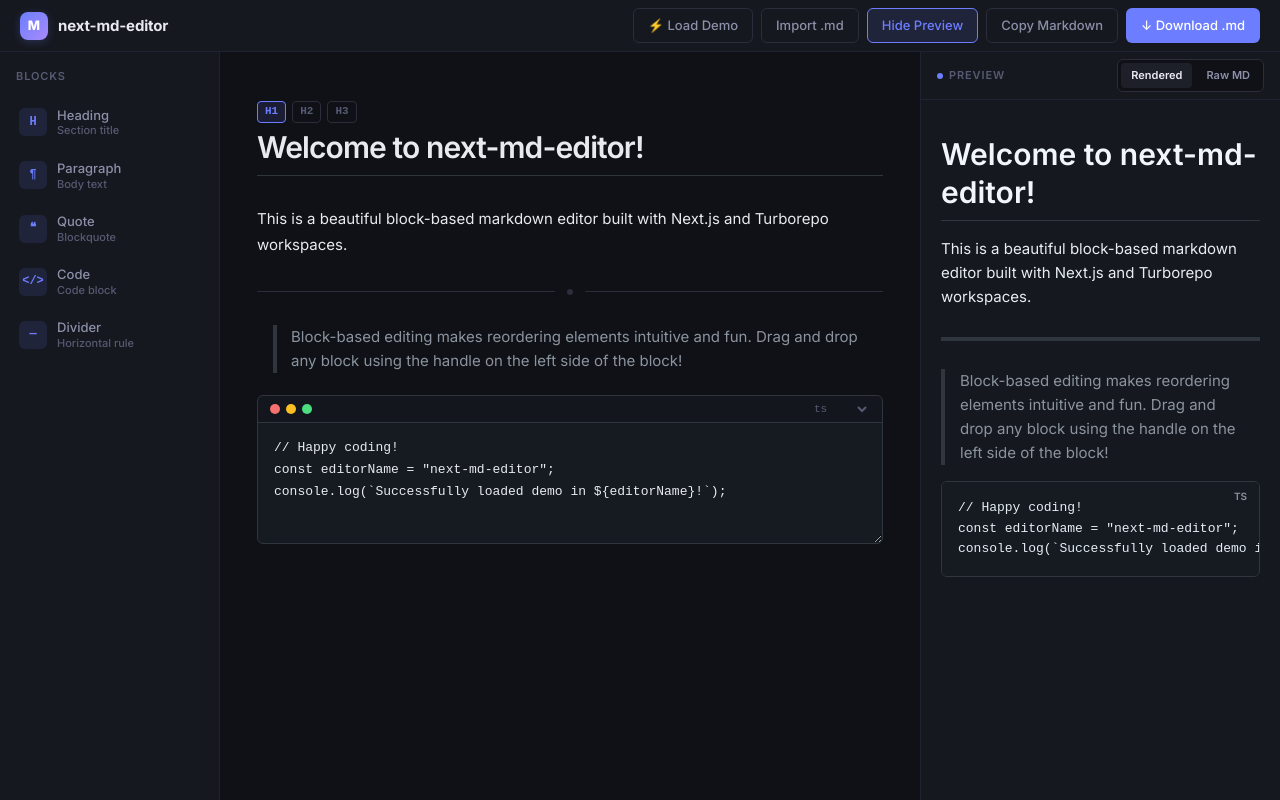
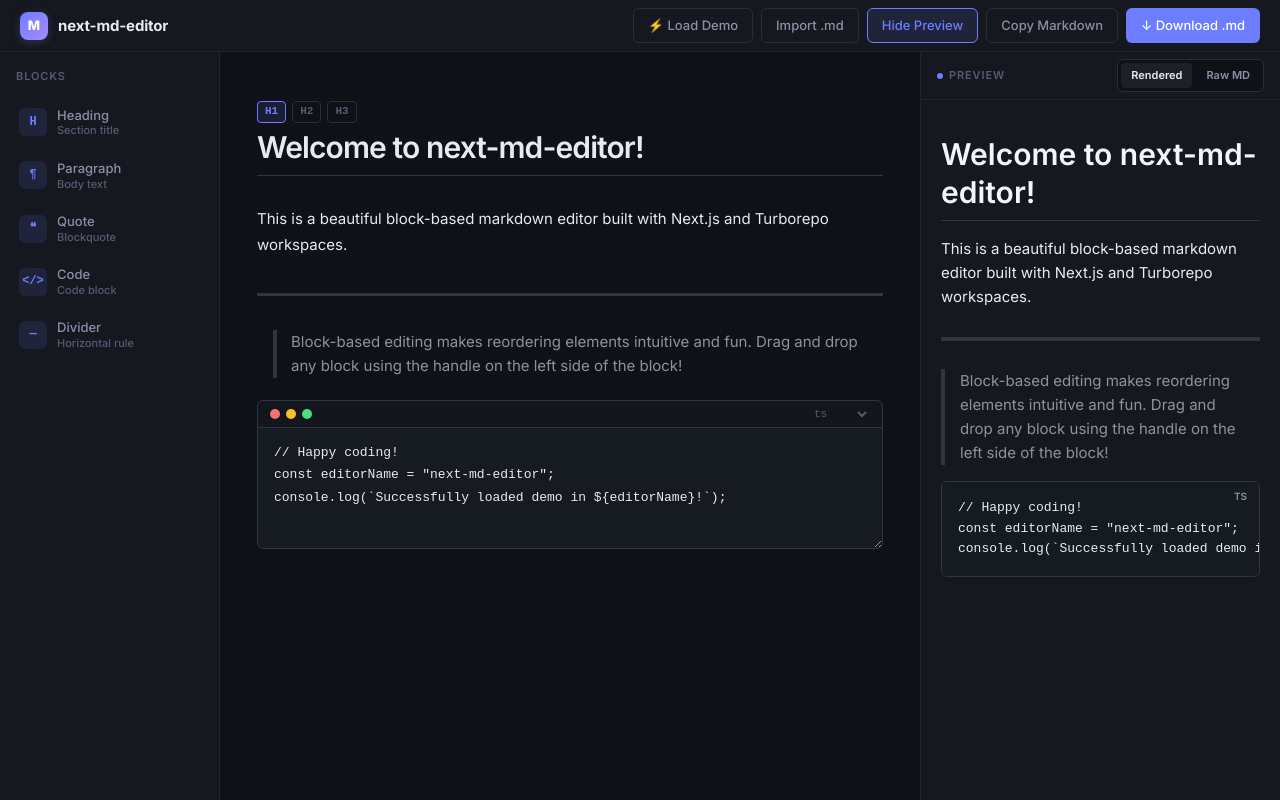
Before and after one commit to hussain-ahmed2/next-md-editor, a Next.js app in the folder apps/web/: page / in a window 1280 px wide. Both pictures are taken after a click on the button "⚡ Load Demo". Built offline with nearby package versions, Linux system fonts and the light colour scheme.

Commit message:
style: simplify canvas divider block to match GFM rule exactly

```diff
--- a/apps/web/src/components/blocks/DividerBlock.tsx
+++ b/apps/web/src/components/blocks/DividerBlock.tsx
@@ -4,15 +4,13 @@ import type { Block } from "@next-md-editor/types";
 
 export function DividerBlock({ block: _ }: { block: Block }) {
   return (
-    <div style={{ padding: "8px 0", display: "flex", alignItems: "center", gap: 12 }}>
-      <div style={{ flex: 1, height: 1, background: "var(--border)", borderRadius: 1 }} />
-      <div style={{
-        width: 6,
-        height: 6,
-        borderRadius: "50%",
-        background: "var(--border)",
+    <div style={{ padding: "12px 0" }}>
+      <hr style={{
+        height: "0.25em",
+        backgroundColor: "#30363d",
+        border: 0,
+        margin: 0,
       }} />
-      <div style={{ flex: 1, height: 1, background: "var(--border)", borderRadius: 1 }} />
     </div>
   );
 }
```
